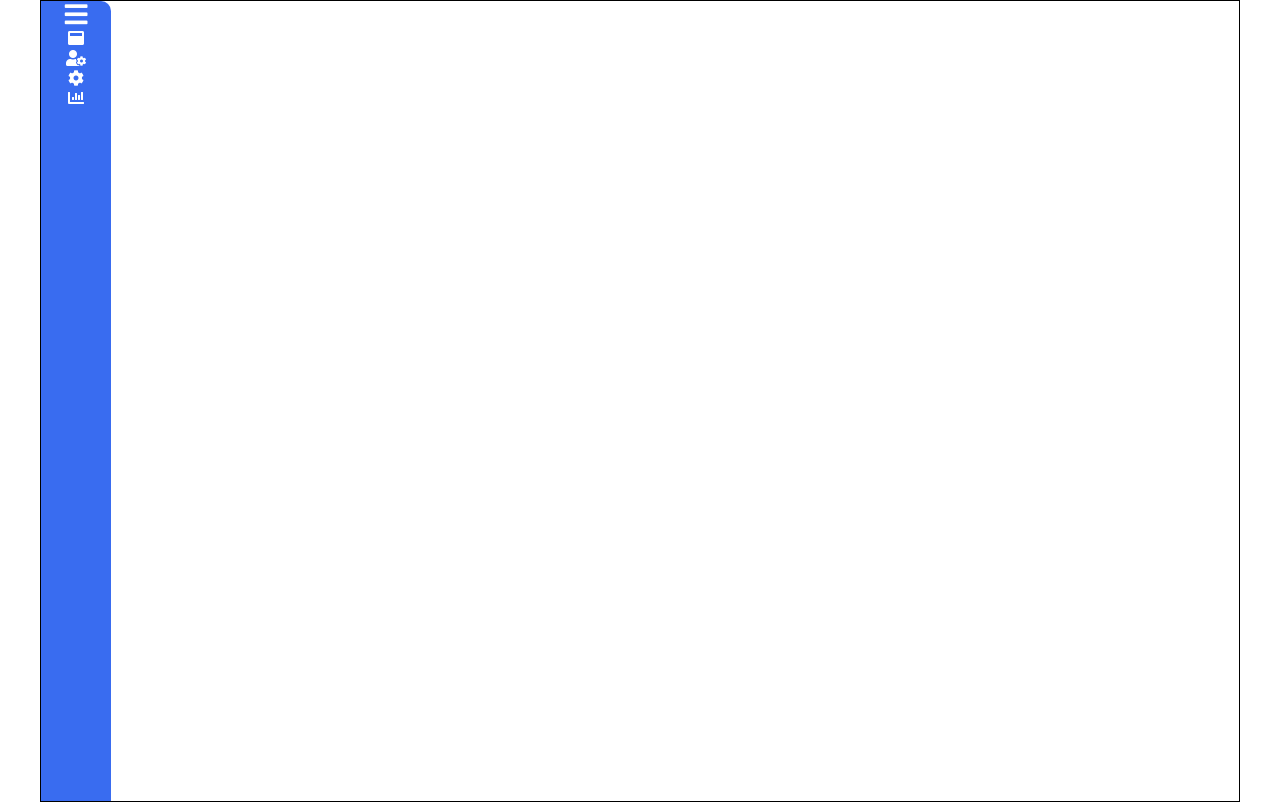
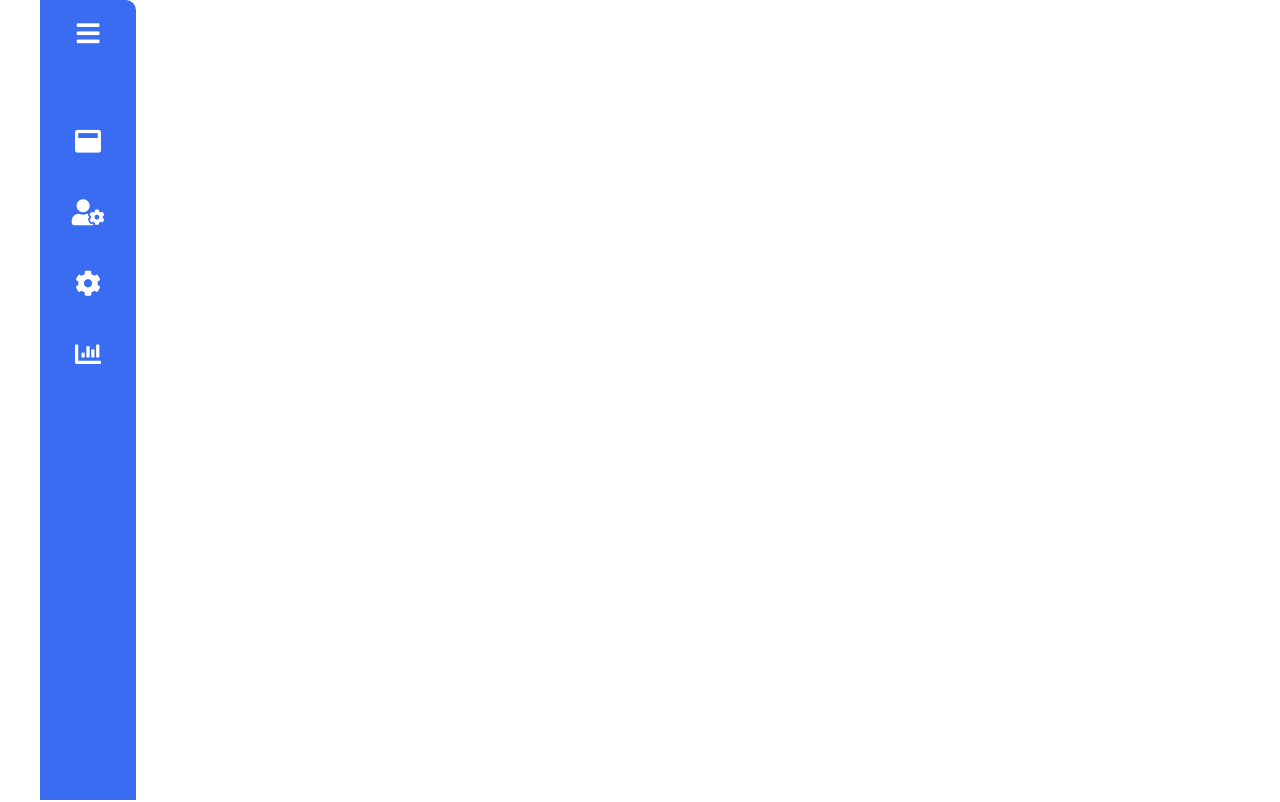
Before and after one commit to adeelrizvi89/digital-waze-test, a React (Create React App) app: page / in a window 1280 px wide. Built offline with nearby package versions, Linux system fonts and the light colour scheme; some icons are missing.

Commit message:
Navbar CReate

```diff
--- a/src/App.js
+++ b/src/App.js
@@ -1,12 +1,10 @@
 import "./App.css";
-import Navbar from "./Components/Navbar/Navbar";
+import PageOne from "./Components/PageOne";
 
 function App() {
   return (
     <>
-      <div className="container">
-        <Navbar />
-      </div>
+      <PageOne />
     </>
   );
 }
--- /dev/null
+++ b/src/Components/Header.js
@@ -0,0 +1,7 @@
+import React from "react";
+
+const Header = () => {
+  return <div className="header"></div>;
+};
+
+export default Header;
--- /dev/null
+++ b/src/Components/PageOne.js
@@ -0,0 +1,14 @@
+import React from "react";
+import Header from "./Header";
+import Navbar from "./Navbar";
+
+const PageOne = () => {
+  return (
+    <div className="container">
+      <Navbar />
+      <Header />
+    </div>
+  );
+};
+
+export default PageOne;
--- a/src/index.css
+++ b/src/index.css
@@ -21,10 +21,9 @@ code {
 .container {
   max-width: 1200px;
   margin: 0px auto;
-  border: 1px solid black;
 }
 .navBar {
-  width: 70px;
+  width: 8%;
   height: 100vh;
   background-color: #396cf0;
   border-top-right-radius: 10px;
@@ -33,4 +32,15 @@ code {
 }
 .fa-bars {
   font-size: 26px;
+  margin: 20px 0px;
 }
+
+.navBar ul li {
+  font-size: 26px;
+  padding: 20px 0px;
+}
+.header {
+  display: flex;
+  align-items: center;
+  justify-content: space-between;
+}
```
Also changed, not shown: src/Components/Navbar.js (renamed from src/Components/Navbar/Navbar.js).
